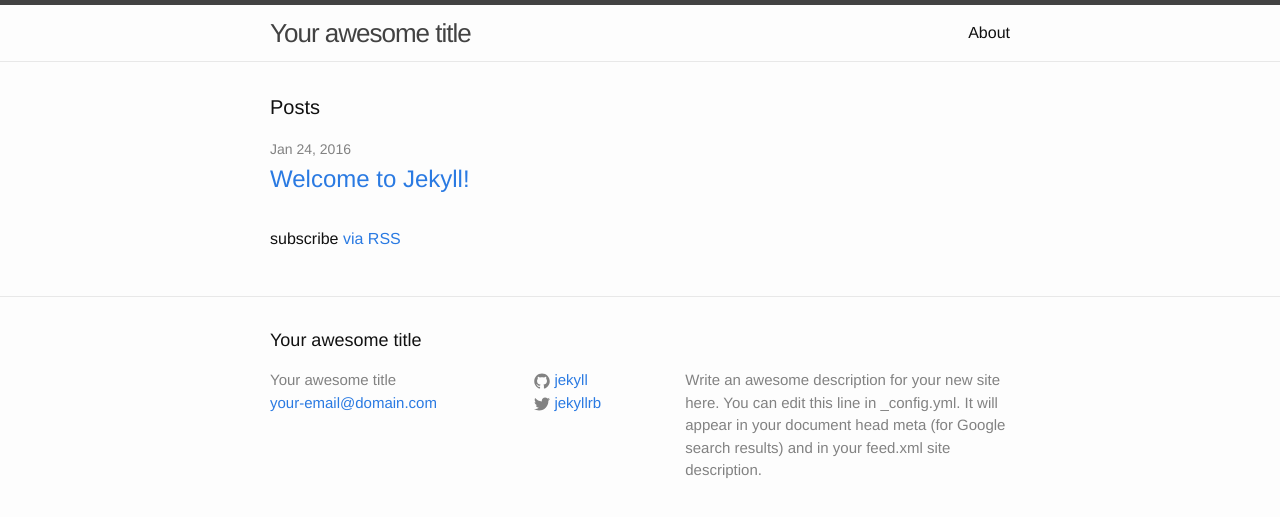
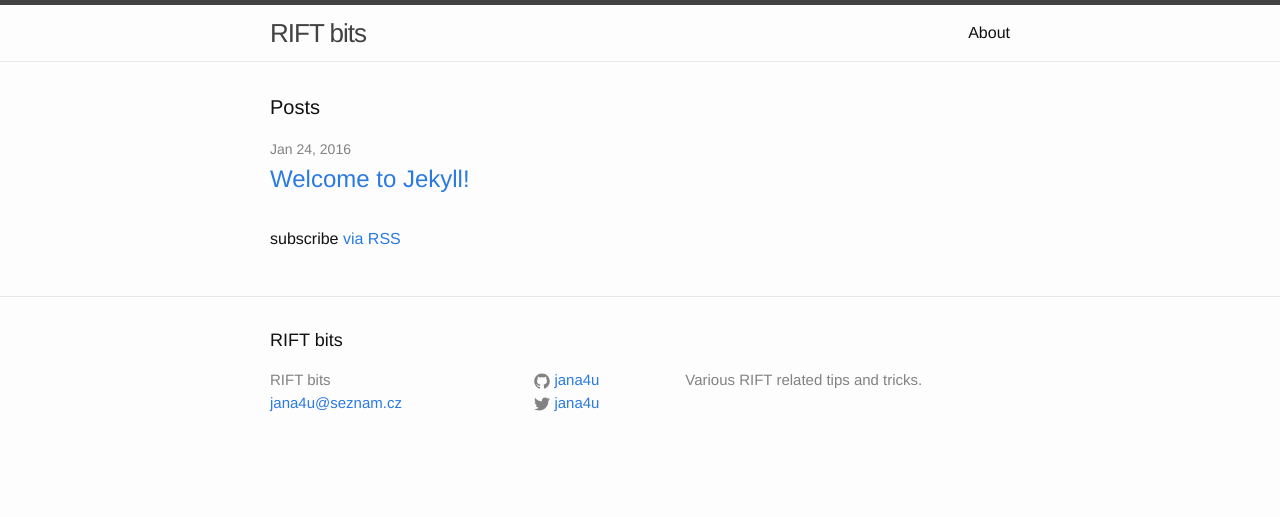
Before and after one commit to jana4u/rift.jana4u.net, a Jekyll site: the page built from index.html, in a window 1280 px wide. Shown: the top 517 px of the page. Built offline with Jekyll 4.4.1, drawn with Linux system fonts in a browser that asks for light colours.

Commit message:
basic configuration

```diff
--- a/_config.yml
+++ b/_config.yml
@@ -6,16 +6,14 @@
 # 'jekyll serve'. If you change this file, please restart the server process.
 
 # Site settings
-title: Your awesome title
-email: your-email@domain.com
+title: RIFT bits
+email: jana4u@seznam.cz
 description: > # this means to ignore newlines until "baseurl:"
-  Write an awesome description for your new site here. You can edit this
-  line in _config.yml. It will appear in your document head meta (for
-  Google search results) and in your feed.xml site description.
+  Various RIFT related tips and tricks.
 baseurl: "" # the subpath of your site, e.g. /blog
-url: "http://yourdomain.com" # the base hostname & protocol for your site
-twitter_username: jekyllrb
-github_username:  jekyll
+url: "http://rift.jana4u.net" # the base hostname & protocol for your site
+twitter_username: jana4u
+github_username:  jana4u
 
 # Build settings
 markdown: kramdown
```
